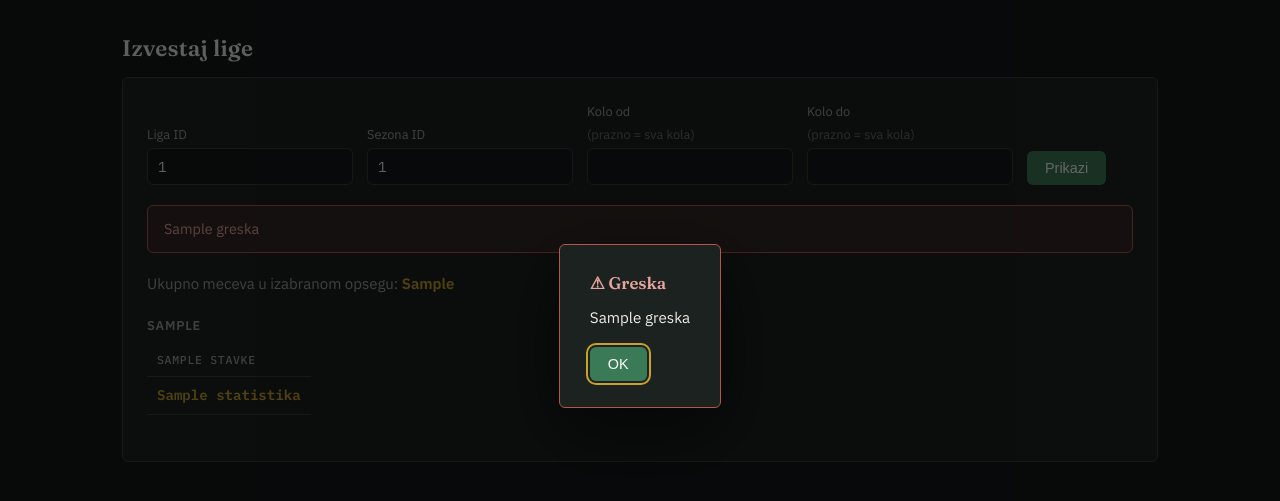
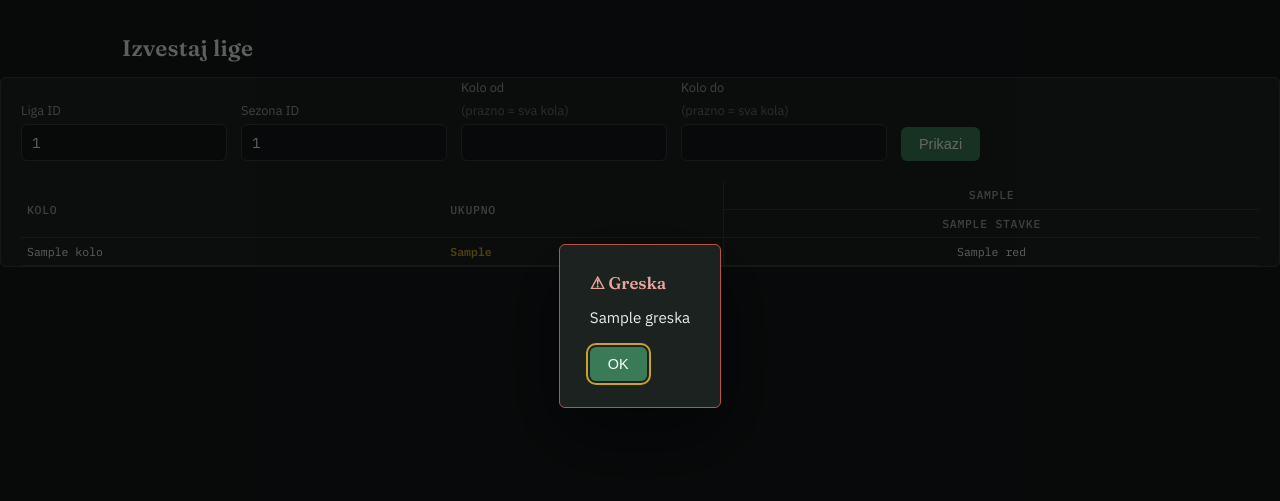
Before and after one commit to KicaMilan/doktorova-statistika, a Python web app: template app/templates/izvestaj_liga.html in a window 1280 px wide. Shown: the part 74-575 px from the top of the page. Run offline with Jinja, Linux system fonts and the light colour scheme; the template is opened without the code that fills it: most values are stand-ins (such as "Sample title", 1, 10 or a date in 2020).

Commit message:
Izvestaj lige: prikaz po kolu (jedan red po kolu) umesto zbirnog reda

```diff
--- a/app/templates/izvestaj_liga.html
+++ b/app/templates/izvestaj_liga.html
@@ -5,7 +5,7 @@
 {% block sadrzaj %}
 <h2>Izvestaj lige</h2>
 
-<div class="kartica">
+<div class="kartica{{ ' sirok-omotac' if redovi else '' }}">
     <form class="filter-forma" method="get" action="/prikaz/izvestaj-liga">
         <label>
             Liga ID
@@ -26,46 +26,46 @@
         <button type="submit">Prikazi</button>
     </form>
 
-    {% if greska %}
-        <div class="greska">{{ greska }}</div>
-    {% endif %}
-
-    {% if statistika %}
-        <p style="color: var(--tekst-prigusen); margin-bottom: 20px;">
-            Ukupno meceva u izabranom opsegu:
-            <span class="zvezdica">{{ statistika.ukupno_meceva }}</span>
-        </p>
-
-        {#
-            Svaka "sekcija" je jedna mini-tabela: zaglavlje sa
-            labelama kolona, i JEDAN red sa brojevima ispod. sekcije
-            je lista Python torki (naziv, [(labela, kljuc), ...]) -
-            definisemo je u main.py i prosledjujemo ovde, umesto da
-            hardkodujemo 20+ polja rucno u HTML-u.
-        #}
-        {% for naslov_sekcije, stavke in sekcije %}
-        <div style="margin-bottom: 22px;">
-            <h3 style="font-size: 0.8rem; color: var(--tekst-prigusen); font-family: 'IBM Plex Sans', sans-serif; text-transform: uppercase; letter-spacing: 0.06em; margin-bottom: 8px;">
-                {{ naslov_sekcije }}
-            </h3>
-            <table style="width: auto;">
+    {% if redovi %}
+    <!-- Isti princip kao izvestaj_tim.html: dvoredno zaglavlje
+         (grupni naslov + pojedinacne oznake), jedan red PO KOLU. -->
+    <table class="tabela-kompaktna">
         <thead>
             <tr>
+                <th rowspan="2">Kolo</th>
+                <th rowspan="2">Ukupno</th>
+                {% for naslov_sekcije, stavke in sekcije %}
+                <th colspan="{{ stavke|length }}" style="text-align:center; border-left: 1px solid var(--linija);">
+                    {{ naslov_sekcije }}
+                </th>
+                {% endfor %}
+            </tr>
+            <tr>
+                {% for naslov_sekcije, stavke in sekcije %}
                     {% for labela, kljuc in stavke %}
-                        <th>{{ labela }}</th>
+                    <th style="text-align:center;{% if loop.first %} border-left: 1px solid var(--linija);{% endif %}">
+                        {{ labela }}
+                    </th>
+                    {% endfor %}
                 {% endfor %}
             </tr>
         </thead>
         <tbody>
+            {% for red in redovi %}
             <tr>
+                <td>{{ red.kolo }}</td>
+                <td class="brojevi zvezdica">{{ red.ukupno_meceva }}</td>
+                {% for naslov_sekcije, stavke in sekcije %}
                     {% for labela, kljuc in stavke %}
-                        <td class="brojevi zvezdica">{{ statistika[kljuc] }}</td>
+                    <td class="brojevi" style="text-align:center;{% if loop.first %} border-left: 1px solid var(--linija);{% endif %}">
+                        {{ red[kljuc] }}
+                    </td>
+                    {% endfor %}
                 {% endfor %}
             </tr>
+            {% endfor %}
         </tbody>
     </table>
-        </div>
-        {% endfor %}
     {% elif liga_id %}
         <p class="prazno-polje">Nema podataka za izabrani filter.</p>
     {% endif %}
```
Also changed, not shown: app/main.py (+10 -9 lines). Lines whose indentation alone changed are shown as unchanged.
